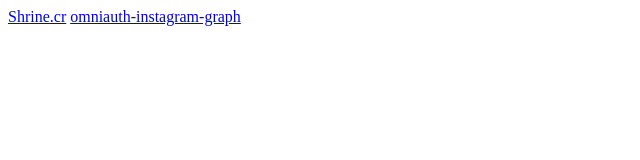
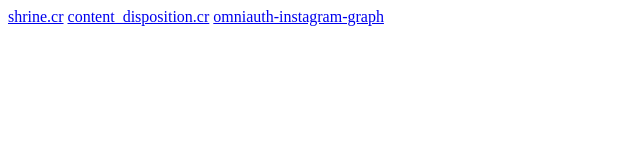
Before and after one commit to jetrockets/jetrockets.github.io, a plain HTML site: page index.html in a window 1280 px wide. Shown: the whole page, without its empty margins (0-640 px from the left). Drawn offline with Linux system fonts and the light colour scheme.

Commit message:
Added content_disposition.cr

```diff
--- a/index.html
+++ b/index.html
@@ -1,2 +1,3 @@
-<a href="https://jetrockets.github.io/shrine.cr/">Shrine.cr</a>
+<a href="https://jetrockets.github.io/shrine.cr/">shrine.cr</a>
+<a href="https://jetrockets.github.io/content_disposition.cr/">content_disposition.cr</a>
 <a href="https://jetrockets.github.io/omniauth-instagram-graph/">omniauth-instagram-graph</a>
```
